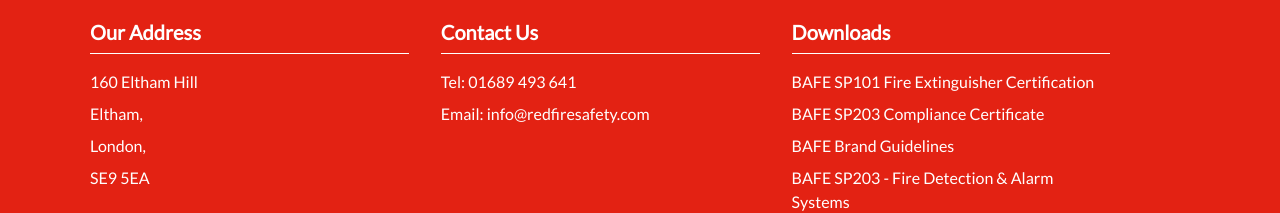
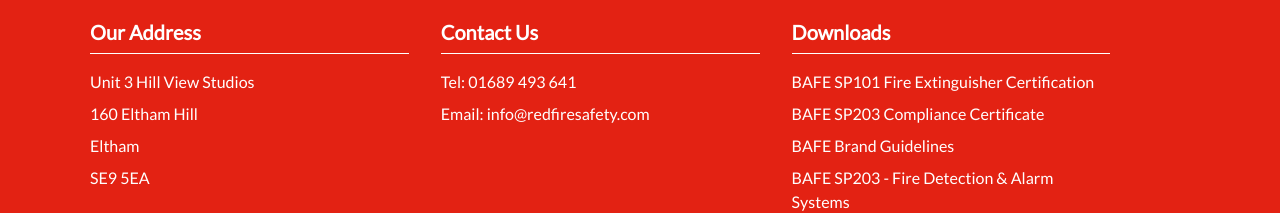
Before and after one commit to stechx1/fire-saftey-web, a Next.js app: page / in a window 1280 px wide. Shown: the part 3168-3381 px from the top of the page. Built offline with nearby package versions, Linux system fonts and the light colour scheme.

Commit message:
Address changed on footer

```diff
--- a/components/Footer.js
+++ b/components/Footer.js
@@ -39,9 +39,9 @@
             <div className='d-flex flex-column gap-2 px-2 '>
               <span className={styles.heading}>Our Address</span>
               {/* <hr className={styles.hr} /> */}
+              <span>Unit 3 Hill View Studios</span>
               <span>160 Eltham Hill</span>
-              <span>Eltham,</span>
-              <span>London,</span>
+              <span>Eltham</span>
               <span>SE9 5EA</span>
             </div>
             <div className='d-flex flex-column gap-2 px-2 '>
```
